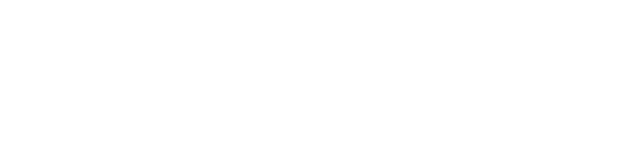
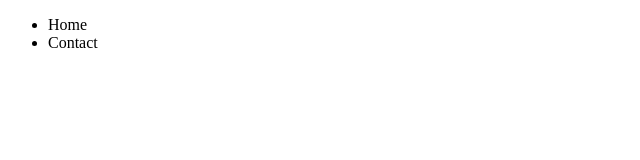
Before and after one commit to misspaz/gitenequipo, a plain HTML site: page index.html in a window 1280 px wide. Shown: the whole page, without its empty margins (0-640 px from the left). Drawn offline with Linux system fonts and the light colour scheme.

Commit message:
nav updated

```diff
--- a/index.html
+++ b/index.html
@@ -7,6 +7,13 @@
     <title>Document</title>
 </head>
 <body>
-
+    <header>
+        <nav>
+            <ul>
+                <li>Home</li>
+                <li>Contact</li>
+            </ul>
+        </nav>
+    </header>
 </body>
 </html>
```
